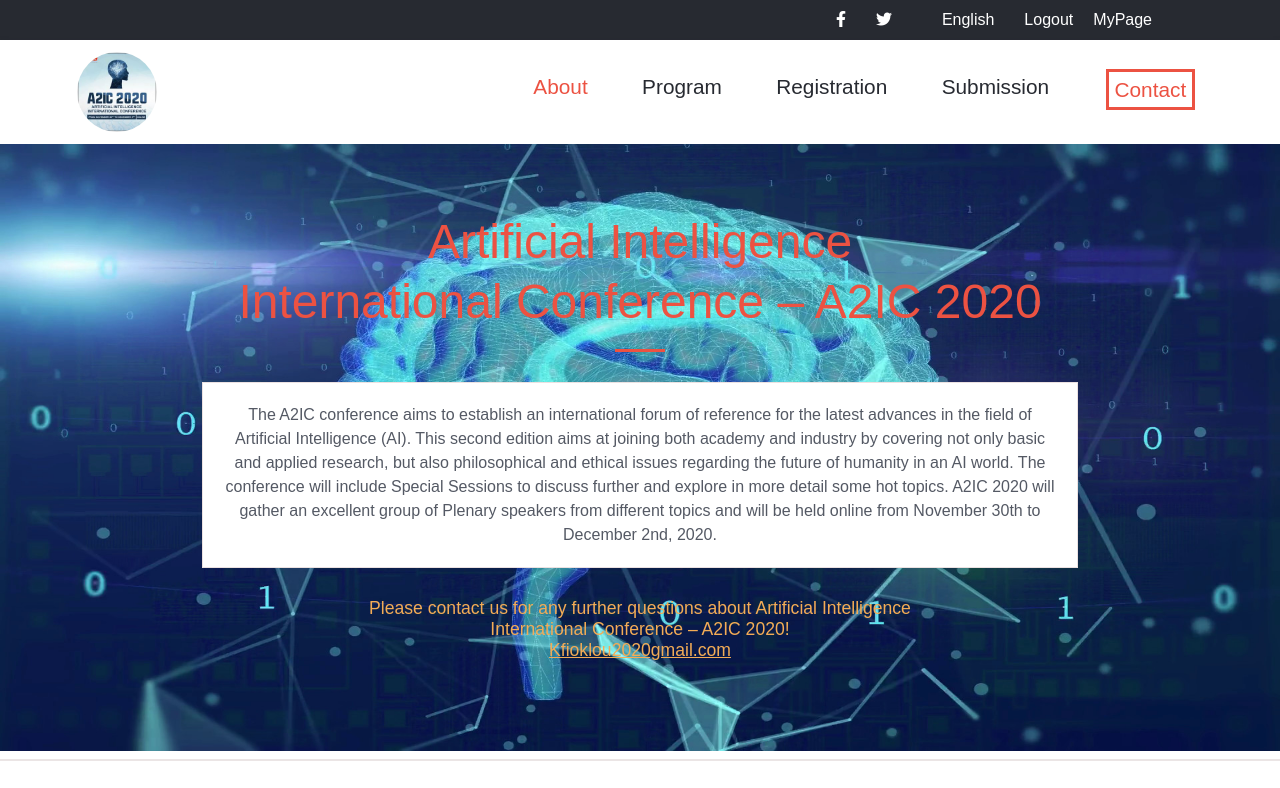
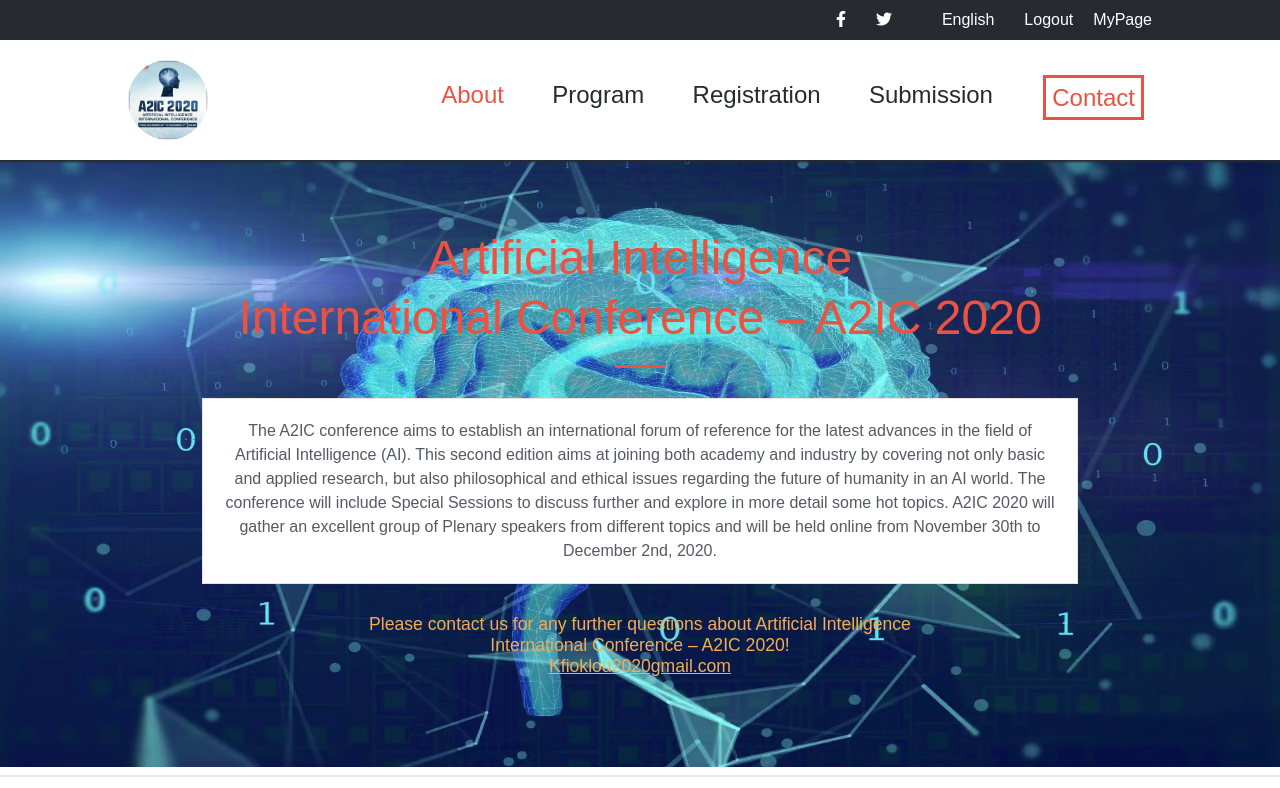
Before and after one commit to mprotic123/first-capstone, a plain HTML site: page html/about.html in a window 1280 px wide. Shown: the top 788 px of the page. Drawn offline with Linux system fonts and the light colour scheme; a web font is replaced by a local one.

```diff
--- a/css/about.css
+++ b/css/about.css
@@ -276,7 +276,7 @@
 
 @media all and (min-width: 780px) {
   .navbar .nav-item a {
-    font-size: 1.3rem;
+    font-size: 1.5rem;
   }
 }
 
@@ -346,14 +346,15 @@
 
   .navbar {
     display: flex;
-    padding: 12px 6%;
+    padding: 20px 10%;
     justify-content: space-between;
     align-items: center;
     background-color: white;
-    position: static;
+    position: relative;
+    position: sticky;
     top: 0;
-    box-shadow: 0 3px 5px #272a31;
-    z-index: 8;
+    box-shadow: 0 2px 2px #272a31;
+    z-index: 10;
   }
 
   .navbar .navlist {
@@ -362,8 +363,8 @@
     justify-content: space-between;
     margin: 0;
     padding: 0;
-    width: 60%;
-    font-size: 1.2rem;
+    width: 70%;
+    font-size: 1.5rem;
   }
 
   .navbar .navlist .home {
```
